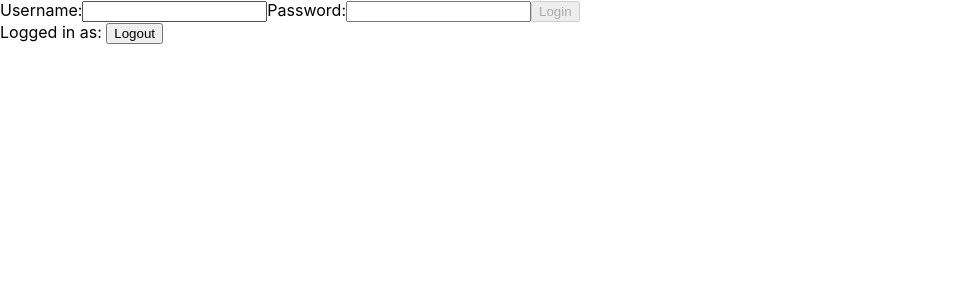
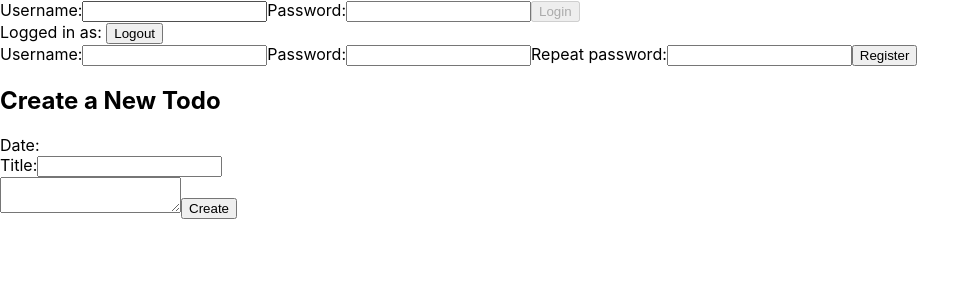
Before and after one commit to csalga20/csc360, a React (Create React App) app in the folder Homework2/todo/: page / in a window 1280 px wide. Shown: the top 300 px of the page, without its empty margins (0-980 px from the left). Built offline with nearby package versions, Linux system fonts and the light colour scheme.

Commit message:
create todo and todo partially complete

```diff
--- a/Homework2/todo/src/App.js
+++ b/Homework2/todo/src/App.js
@@ -1,11 +1,15 @@
 import Login from './Login';
 import Logout from './Logout';
+import Registration from './Registration';
+import CreateTodo from './CreateTodo';
 
 function App() {
   return (
     <div>
       <Login />
       <Logout />
+      <Registration />
+      <CreateTodo />
     </div>
   );
 }
--- a/Homework2/todo/src/CreateTodo.js
+++ b/Homework2/todo/src/CreateTodo.js
@@ -0,0 +1,35 @@
+import React, {useState} from "react";
+
+export default function CreateTodo({ dateCreated, setTodos, todos }) {
+  const [ title, setTitle ] = useState("")
+  const [ description, setDescription ] = useState("")
+  const [ date, setDate ] = useState(Date.now())
+
+  function handleDate (evt) { setDate(evt.target.value) }
+  function handleTitle (evt) { setTitle(evt.target.value) }
+  function handleDescription (evt) { setDescription(evt.target.value) }
+  function handleCreate (evt) {
+    const newTodo = { title, description, dateCreated: date}
+    //console.log(newPost)
+    // const newPostCopy = { ...newPost }
+     setTodos([newTodo, ...todos])
+  }
+
+  return (
+    <>
+    <h2>Create a New Todo</h2>
+    <form onSubmit={(e) => { e.preventDefault(); handleCreate(e) }}>
+      <div>
+        Date: <b>{handleDate}</b>
+      </div>
+      <div>
+        <label htmlFor="create-title">Title:</label>
+        <input type="text" value={title} onChange={handleTitle} name="create-title" id="create-title" />
+      </div>
+      <textarea value={description} onChange={handleDescription} />
+      <input type="submit" value="Create" />
+    </form>
+    </>
+
+  );
+}
--- a/Homework2/todo/src/Registration.js
+++ b/Homework2/todo/src/Registration.js
@@ -0,0 +1,19 @@
+import React from "react";
+
+export default function Registration() {
+  return (
+    <form onSubmit={(e) => e.preventDefault()}>
+      <label htmlFor="register-username">Username:</label>
+      <input type="text" name="register-username" id="register-username" />
+      <label htmlFor="register-password">Password:</label>
+      <input type="password" name="register-password" id="register-password" />
+      <label htmlFor="register-password-repeat">Repeat password:</label>
+      <input
+        type="password"
+        name="register-password-repeat"
+        id="register-password-repeat"
+      />
+      <input type="submit" value="Register" />
+    </form>
+  );
+}
```
Also changed, not shown: Homework2/todo/src/Todo.js (+16 -0 lines).
